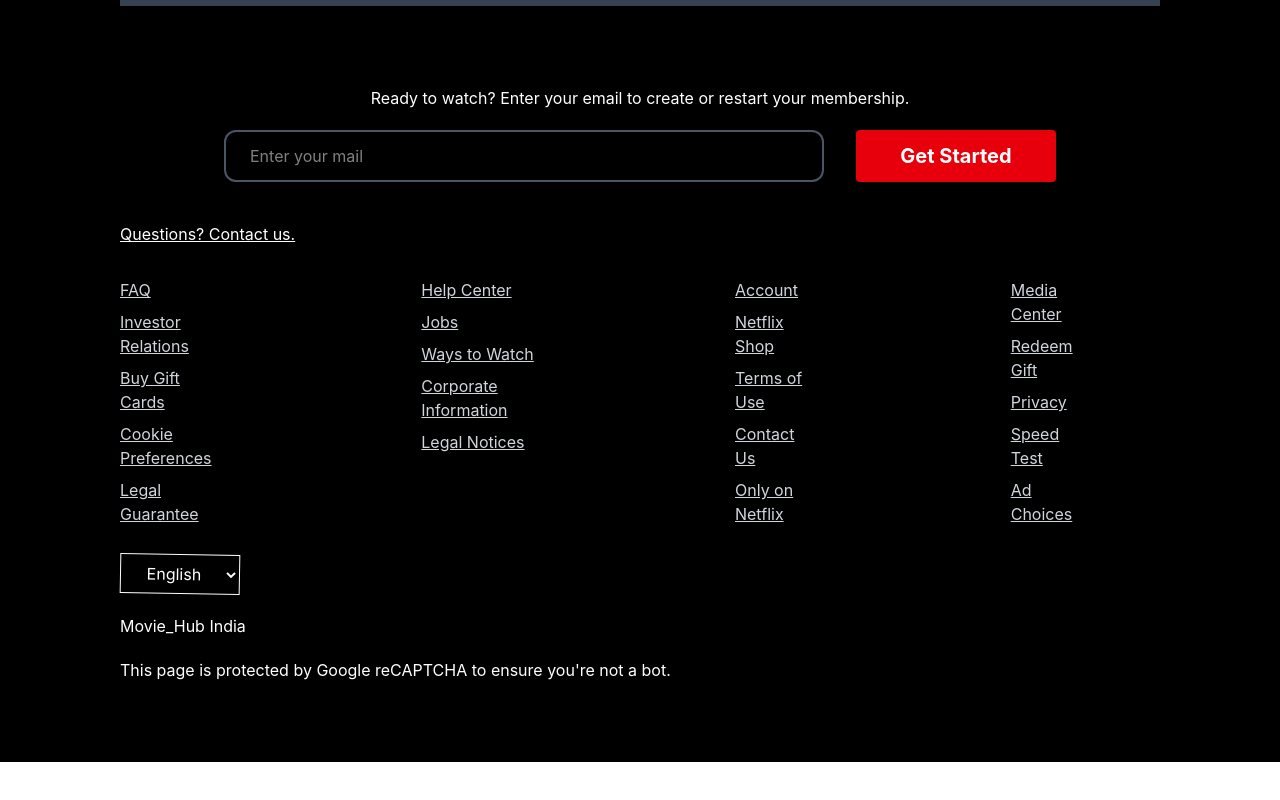
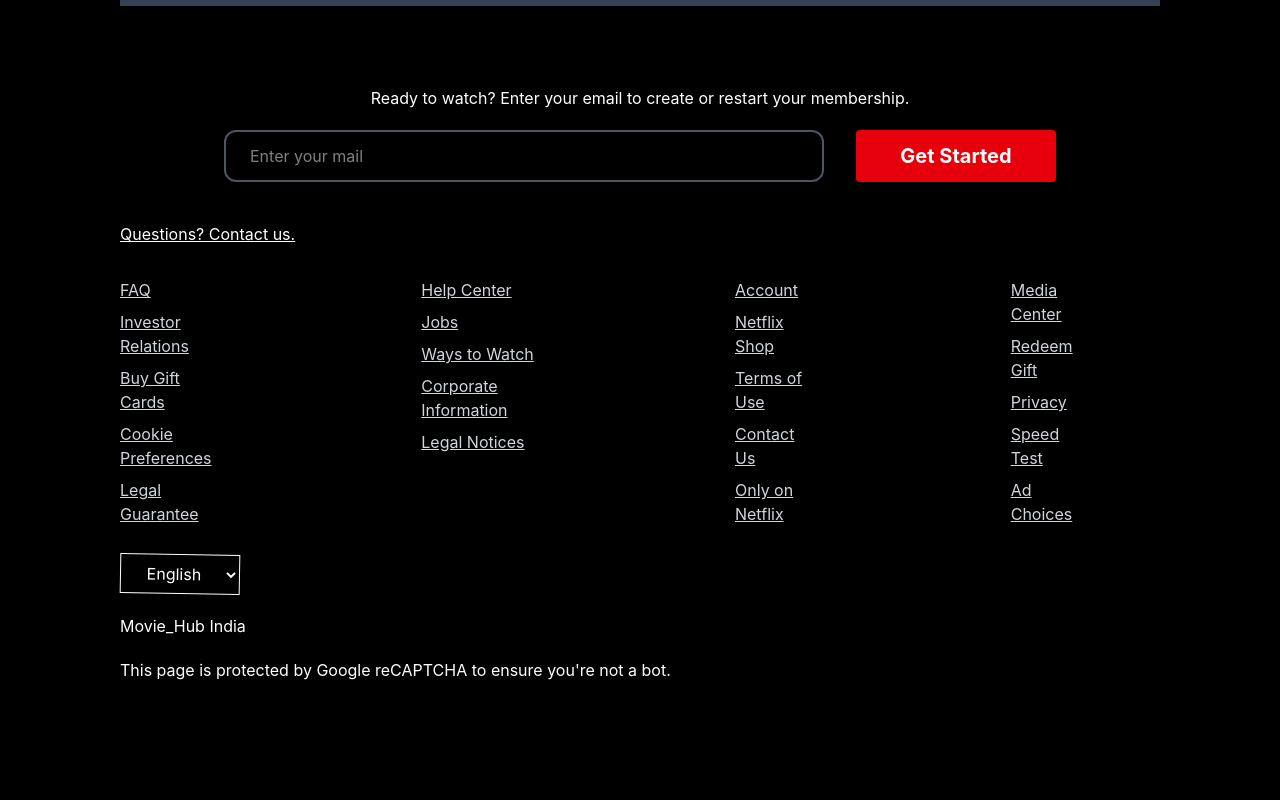
Before and after one commit to Karthik-0756/Movie_Hub, a React (Vite) app: page / in a window 1280 px wide. Shown: the part 1614-2414 px from the top of the page. Before the commit the page ends 2376 px from the top, so only its background shows below. Built offline with nearby package versions, Linux system fonts and the light colour scheme; no server answers.

Commit message:
ui updated

```diff
--- a/src/components/HomepageFooter.jsx
+++ b/src/components/HomepageFooter.jsx
@@ -1,7 +1,7 @@
 import React from "react";
 const HomepageFooter = () => {
     return (
-        <div className="  mt-10">
+        <div className="  mt-10 pb-10">
             <footer >
                 <p className="underline">Questions? Contact us.</p>
                 <div className="flex mt-8 text-gray-300" >
--- a/src/components/loginPage.jsx
+++ b/src/components/loginPage.jsx
@@ -20,7 +20,7 @@
     }
     const handleShow=async(e)=>{
          e.preventDefault();
-        const response =await axios.post("http://localhost:3000/login/newUser",user)
+        const response =await axios.post("https://movie-hub-backend-zo2m.onrender.com/login/newUser",user)
         alert(response.data)
        if (response.data === "success"){
          navigate('/landingPage');
```
